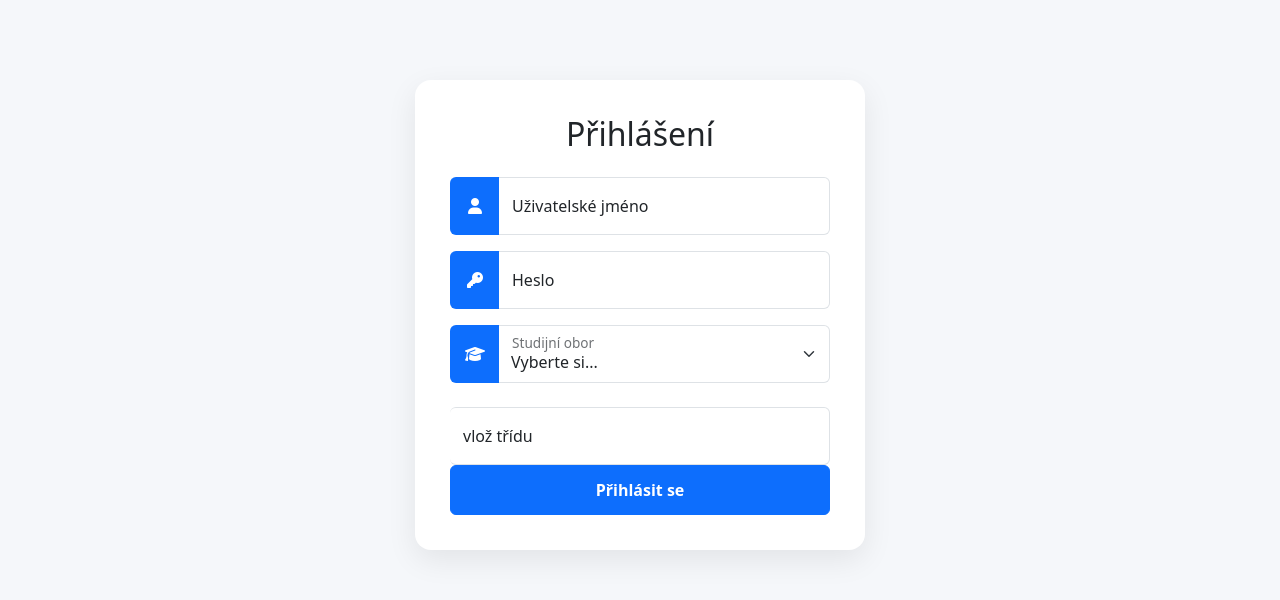
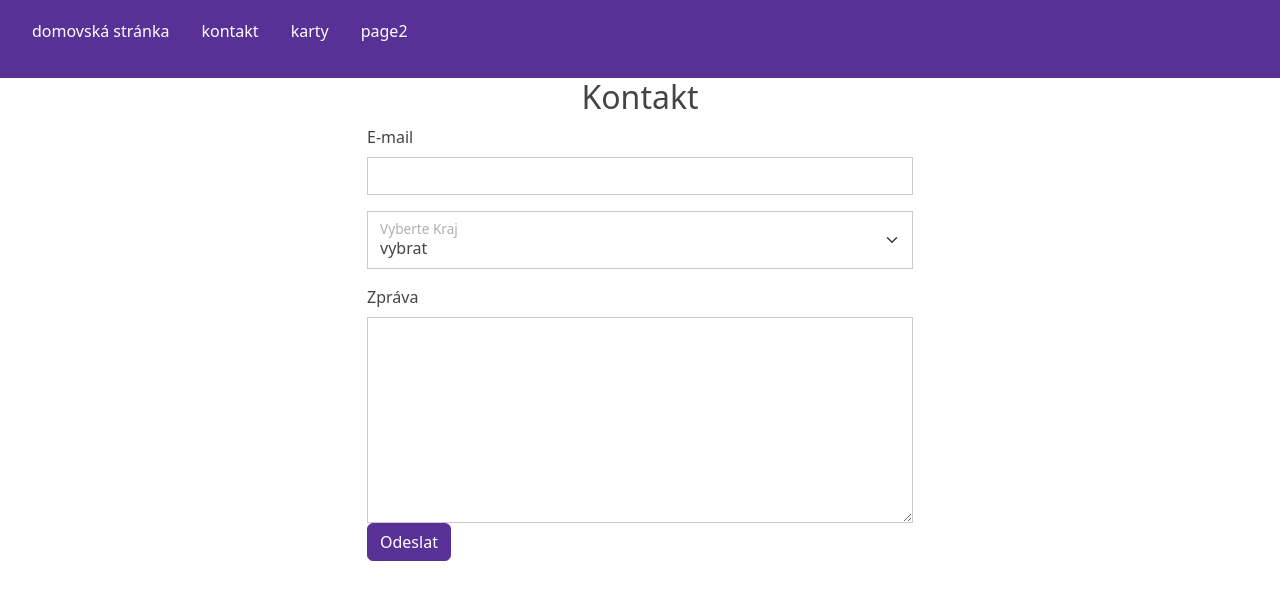
Before and after one commit to PatusPro48/OpProjekt2, a website: page kontakt.html in a window 1280 px wide. Drawn offline with nearby package versions, Linux system fonts and the light colour scheme.

Commit message:
Add files via upload

```diff
--- a/kontakt.html
+++ b/kontakt.html
@@ -1,162 +1,89 @@
 <!DOCTYPE html>
 <html lang="en">
+
 <head>
     <meta charset="UTF-8">
     <meta name="viewport" content="width=device-width, initial-scale=1.0">
     <title>Document</title>
     <link rel="stylesheet" href="node_modules/bootstrap/dist/css/bootstrap.min.css">
-    <link rel="stylesheet"
-          href="https://cdnjs.cloudflare.com/ajax/libs/font-awesome/6.5.2/css/all.min.css">
-
+    <link rel="stylesheet" href="node_modules/@fortawesome/fontawesome-free/css/fontawesome.min.css">
+    <link rel="stylesheet" href="node_modules/bootswatch/dist/pulse/bootstrap.min.css">
+    <script src="node_modules/bootstrap/dist/js/bootstrap.bundle.min.js"></script>
     <style>
-            body{
-                background:#f5f7fa;
+      .nav-link {
+        color: white;
       }
 
-            .login-box{
-                max-width:450px;
-                margin:80px auto;
-                background:white;
-                padding:35px;
-                border-radius:16px;
-                box-shadow:0 10px 30px rgba(0,0,0,.08);
-            }
-
-            .input-group-text{
-                background:#0d6efd;
-                color:white;
-                border:none;
-                width:50px;
-                justify-content:center;
-            }
-
-            .form-floating > .form-control,
-            .form-floating > .form-select{
-                border-left:none;
-            }
-
-            .btn-login{
-                padding:12px;
-                font-weight:600;
+      .nav-link:hover {
+            background-color: white;
+            color: primary;
+            border-radius: 10px;
+            padding: 10px;
         }
     </style>
 </head>
+
 <body>
+    <nav class="navbar navbar-expand-sm bg-primary">
+        <ul class="nav-item">
+            <a class="nav-link" href="index.html">domovská stránka</a>
+        </ul>
+        <ul class="nav-item">
+            <a class="nav-link" href="kontakt.html">kontakt</a>
+        </ul>
+        <ul class="nav-item">
+            <a class="nav-link" href="karty.html">karty</a>
+        </ul>
+        <ul class="nav-item">
+            <a class="nav-link" href="page2.html">page2</a>
+        </ul>
+    </nav>
     <div class="container">
+        <div class="row justify-content-center">
+            <div class="col-12 col-md-8 col-lg-6">
 
-        <div class="login-box">
+                <h2 class="text-center mb-10">Kontakt</h2>
 
-            <h2 class="text-center mb-4">
-                Přihlášení
-            </h2>
-
-            <form class="needs-validation" novalidate>
-
-                <div class="input-group mb-3">
-
-                    <span class="input-group-text">
-                        <i class="fa-solid fa-user"></i>
-                    </span>
-
+                <form>
+                    <div class="mb-10">
+                        <label for="email" class="form-label">E-mail</label>
+                        <input type="email" class="form-control" id="email" name="email">
+                    </div>
+                    <p>
                     <div class="form-floating">
-                        <input type="text"
-                               class="form-control"
-                               id="username"
-                               placeholder="Uživatelské jméno"
-                               required>
-
-                        <label for="username">
-                            Uživatelské jméno
-                        </label>
-
-                        <div class="invalid-feedback">
-                            Vyplňte uživatelské jméno.
+                        <select class="form-select" id="kra" name="kraj" required>
+                            <option value="" selected disabled>vybrat</option>
+                            <option value="Zk">Zlínský kraj</option>
+                            <option value="MSK">Moravskoslezský kraj</option>
+                            <option value="JMK">Jihomoravský kraj</option>
+                            <option value="KV">kraj Vysočina</option>
+                            <option value="OK">Olomoucký kraj</option>
+                            <option value="PK">Pardubický kraj</option>
+                            <option value="KHK">Královéhradecký kraj</option>
+                            <option value="JCK">Jihočeský kraj</option>
+                            <option value="PK">Plzeňský kraj</option>
+                            <option value="LK">Liberecký kraj</option>
+                            <option value="UK">Ústecký kraj</option>
+                            <option value="KK">Karlovarský kraj</option>
+                            <option value="SK">Středočeský kraj</option>
+                            <option value="HMP">Hlavní město Praha</option>
+                        </select>
+                        <label for="kraj" class="form-label">Vyberte Kraj</label>
                     </div>
-                    </div>
+                    </p>
+                    <div class="mb-10">
+                        <label for="message" class="form-label">Zpráva</label>
+                        <textarea class="form-control" id="message" name="message" rows="8"></textarea>
                     </div>
 
-                <div class="input-group mb-3">
-
-                    <span class="input-group-text">
-                        <i class="fa-solid fa-key"></i>
-                    </span>
-
-                    <div class="form-floating">
-                        <input type="password"
-                               class="form-control"
-                               id="password"
-                               placeholder="Heslo"
-                               required>
-
-                        <label for="password">
-                            Heslo
-                        </label>
-
-                        <div class="invalid-feedback">
-                            Vyplňte heslo.
-                        </div>
-                    </div>
-                </div>
-
-                <div class="input-group mb-4">
-
-                    <span class="input-group-text">
-                        <i class="fa-solid fa-graduation-cap"></i>
-                    </span>
-
-                    <div class="form-floating">
-                        <select class="form-select"
-                                required>
-
-                            <option value="" selected disabled>
-                                Vyberte si...
-                            </option>
-
-                            <option value="it">
-                                Informační technologie
-                            </option>
-
-                            <option value="vos">
-                                Vyšší odborná škola
-                            </option>
-
-                            <option value="jaz">
-                                Jazyková škola
-                            </option>
-
-                            <option value="eko">
-                                Ekonomie
-                            </option>
-
-                            <option value="liba">
-                                Libor
-                            </option>
-
-                        </select>
-
-                        <label for="obor">
-                            Studijní obor
-                        </label>
-
-                        <div class="invalid-feedback">
-                            Vyberte jednu možnost.
-                        </div>
-                    </div>
-                </div>
-                <div class="form-floating">
-                    <input type="text" class="form-control" placeholder="a" id="class" name="class" required>
-                    <label for="class">vlož třídu</label>
-                </div>
-                <button class="btn btn-primary w-100 btn-login"
-                        type="submit">
-                    Přihlásit se
+                    <button type="submit" class="btn btn-primary">
+                        Odeslat
                     </button>
-
                 </form>
 
             </div>
         </div>
+    </div>
+</body>
 
-
-</body>
 </html>
--- a/package.json
+++ b/package.json
@@ -1,8 +1,8 @@
 {
   "dependencies": {
-    "@fortawesome/fontawesome-free": "^7.2.0",
+    "@fortawesome/fontawesome-free": "^7.3.1",
     "bootstrap": "^5.3.8",
     "bootswatch": "^5.3.8",
-    "flag-icons": "^7.5.0"
+    "tom-select": "^2.6.2"
   }
 }
```
Also changed, not shown: index.html (+14 -4 lines), karty.html (+31 -5 lines), page2.html (+14 -4 lines), 2 other files. Lines whose indentation alone changed are shown as unchanged.
